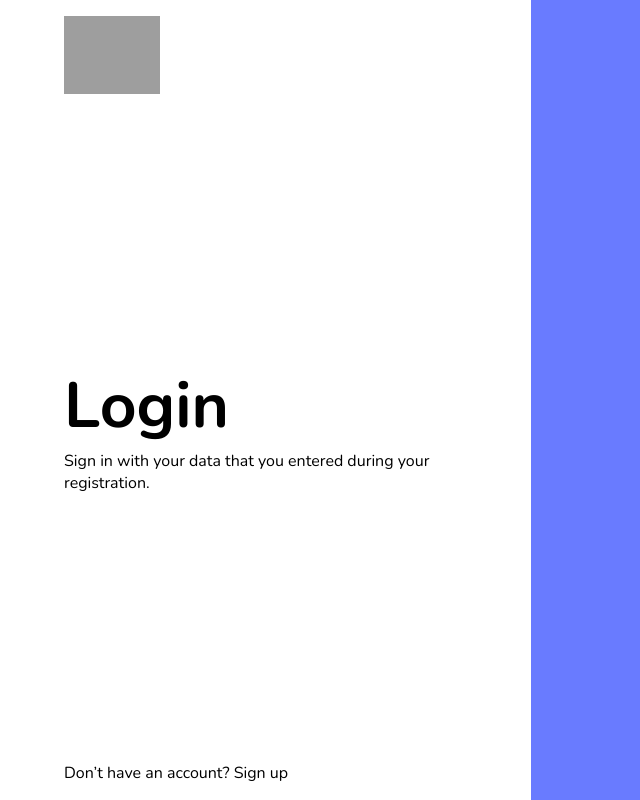
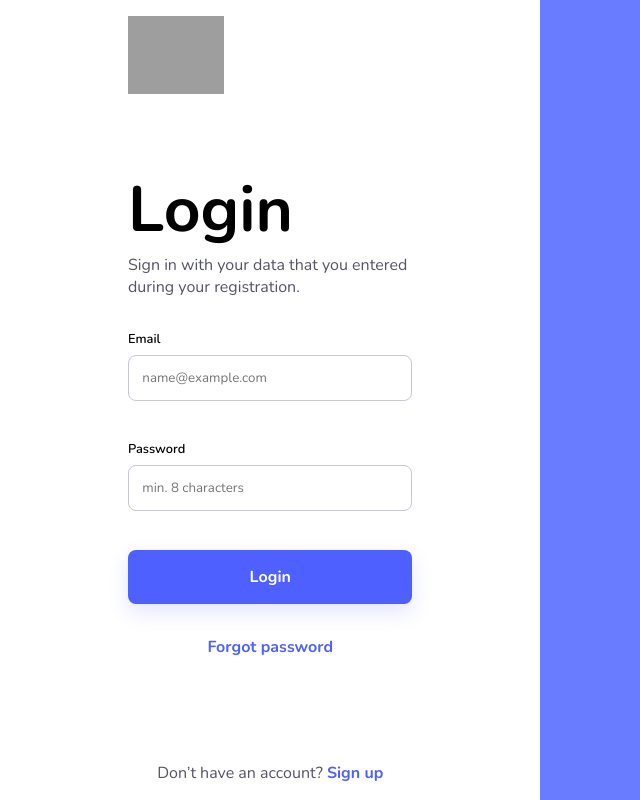
Before and after one commit to Judis07/food_delivery, a React (Create React App) app: page /login in a window 1280 px wide. Shown: the whole page, without its empty margins (0-640 px from the left). Built offline with nearby package versions, Linux system fonts and the light colour scheme; grey boxes are pictures that could not be loaded.

Commit message:
addition of login form

```diff
--- a/src/components/Input/input.jsx
+++ b/src/components/Input/input.jsx
@@ -1,7 +1,12 @@
-const Input = () => {
+import "./input.scss";
+
+const Input = (props) => {
+  const { type, label, placeholder, isRequired } = props;
   return (
     <div className="input-container">
-      <label htmlFor="email">Email</label>
+      <label htmlFor={label}>{label}</label>
+
+      <input type={type} required={isRequired} placeholder={placeholder} />
     </div>
   );
 };
--- /dev/null
+++ b/src/components/Input/input.scss
@@ -0,0 +1,20 @@
+@import "../../variables.scss";
+
+.input-container {
+  margin: 2em 0;
+  label {
+    display: block;
+    text-transform: capitalize;
+    font-size: 0.8em;
+    font-weight: $semiBold;
+  }
+
+  input {
+    border: 1px solid $neutralGrayLight;
+    outline: none;
+    width: 100%;
+    padding: 1em;
+    border-radius: 8px;
+    margin: 0.5em 0;
+  }
+}
--- a/src/index.scss
+++ b/src/index.scss
@@ -22,3 +22,8 @@ img {
   width: 100%;
   height: 100%;
 }
+
+a {
+  text-decoration: none;
+  color: inherit;
+}
--- /dev/null
+++ b/src/pages/Login/form.jsx
@@ -0,0 +1,37 @@
+import { Link } from "react-router-dom";
+import Input from "../../components/Input/input";
+
+const LoginForm = () => {
+  return (
+    <form>
+      <h1>Login</h1>
+      <p>Sign in with your data that you entered during your registration.</p>
+
+      <Input
+        type="email"
+        label="email"
+        placeholder="name@example.com"
+        isRequired={true}
+      />
+
+      <Input
+        type="password"
+        label="password"
+        placeholder="min. 8 characters"
+        isRequired={true}
+      />
+
+      <div className="login-btn">
+        <button>Login</button>
+      </div>
+
+      <div className="forgot-pass">
+        <Link className="link" to="/forgot-password">
+          Forgot password
+        </Link>
+      </div>
+    </form>
+  );
+};
+
+export default LoginForm;
--- a/src/pages/Login/index.jsx
+++ b/src/pages/Login/index.jsx
@@ -1,3 +1,6 @@
+import { Link } from "react-router-dom";
+
+import LoginForm from "./form";
 import "./login.scss";
 
 const Login = () => {
@@ -12,14 +15,15 @@ const Login = () => {
         </div>
 
         <div className="login-detail">
-          <h1>Login</h1>
-
-          <p>
-            Sign in with your data that you entered during your registration.
-          </p>
+          <LoginForm />
         </div>
 
-        <div className="signup-section">Don’t have an account? Sign up</div>
+        <div className="signup-section">
+          Don’t have an account?{" "}
+          <Link className="link" to="/register">
+            Sign up
+          </Link>
+        </div>
       </div>
 
       <div className="review-section"></div>
--- a/src/pages/Login/login.scss
+++ b/src/pages/Login/login.scss
@@ -8,7 +8,7 @@
   .login-form {
     height: 100%;
     width: 45%;
-    padding: 1em 5vw;
+    padding: 1em 10vw;
 
     display: flex;
     flex-direction: column;
@@ -23,6 +23,44 @@
         font-size: 4em;
         font-weight: $bold;
       }
+
+      p {
+        color: $neutralGrayDark;
+        font-weight: $regular;
+      }
+
+      .login-btn {
+        width: 100%;
+        button {
+          border: none;
+          cursor: pointer;
+          text-transform: capitalize;
+          width: 100%;
+          color: $neutralWhite;
+          font-weight: $bold;
+          background: $primaryDefault;
+          box-shadow: 0px 8px 20px rgba(78, 96, 255, 0.16);
+          border-radius: 8px;
+          padding: 1em 0;
+          font-size: 1em;
+        }
+      }
+
+      .forgot-pass {
+        margin: 2em 0;
+        text-align: center;
+      }
+    }
+
+    .link {
+      color: $primaryDefault;
+      font-weight: $bold;
+    }
+
+    .signup-section {
+      text-align: center;
+      font-weight: $regular;
+      color: $neutralGrayDark;
     }
   }
 
--- a/src/variables.scss
+++ b/src/variables.scss
@@ -6,6 +6,8 @@ $primaryHover: #697bff;
 $neutralWhite: #ffffff;
 $neutralBlack: #2b2b43;
 $neutralGray: #83859c;
+$neutralGrayDark: #545563;
+$neutralGrayLight: #c7c8d2;
 $neutralGrayLightest: #edeef2;
 
 // font weight
```
